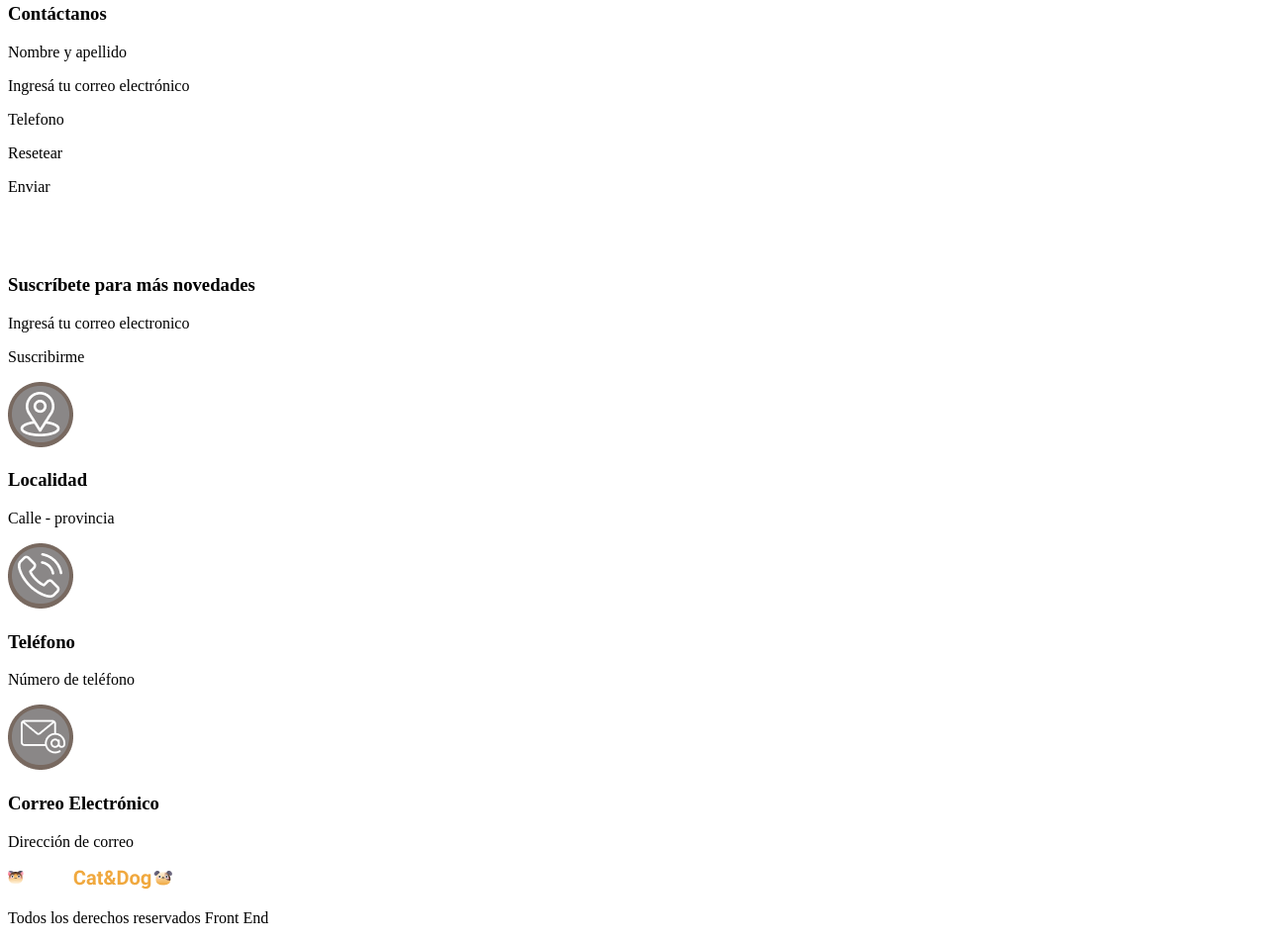
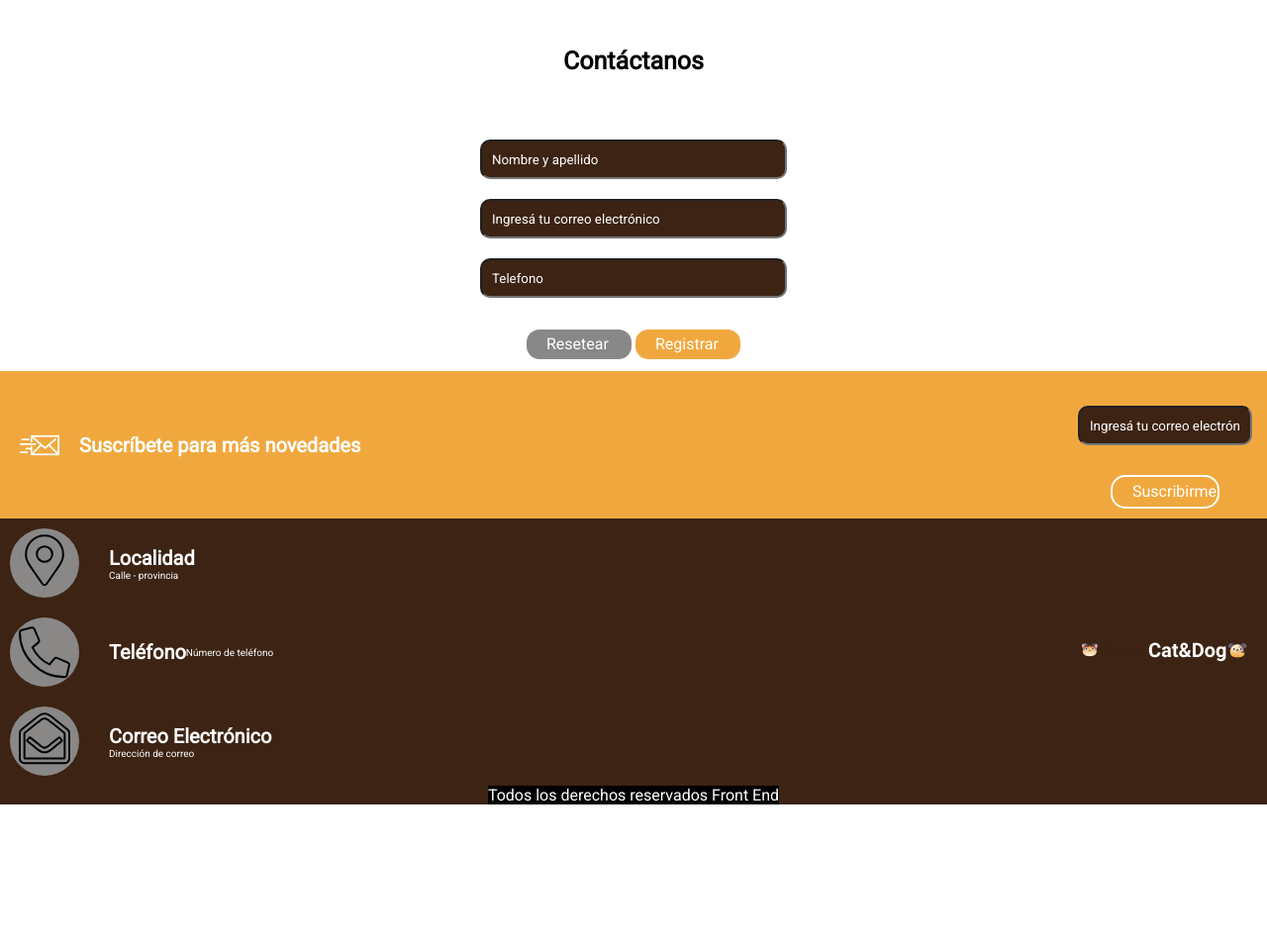
Before and after one commit to LeonardoAbril/FrontEnd_I, a plain HTML site: page ROOT_PetShop/index.html in a window 1280 px wide. Shown: the part 1112-2065 px from the top of the page at 99% size. After the commit the page ends 1925 px from the top, so only its background shows below. Drawn offline with Linux system fonts and the light colour scheme.

Commit message:
Version Pseudo Petshop

```diff
--- a/ROOT_PetShop/css/styles.css
+++ b/ROOT_PetShop/css/styles.css
@@ -1,30 +1,68 @@
-.ofertas{
+*{
+    margin: 0;
+    padding:0;
+    box-sizing: border-box;
+    font-family: 'Roboto', sans-serif;
+}
+
+header{
     background-color: #222222;
     color: white;
     justify-content: space-between;
-
+    display: flex;
+    flex-direction: column;
 }
 
-header .ofertas > nav{
-    display: inline-block;
+.ofertas > nav{
+    display: flex;
+    justify-content: space-between;
+    padding: 5px;
 }
 
-header .ofertas > nav > ul > li{
+.ofertas > nav > ul > li{
     display: inline-block;
+    padding-right: 20px;
 }
 
-header .catDog{
+.catDog{
     background-color: #F0A83E;
     color: white;
-
+    display: flex;
+    justify-content: space-between;
+    padding: 10px;
 }
 
-header .catDog > nav{
-    display: inline-block;
+.catDog > nav{
+    display: flex;
+    justify-content: space-between;
+    padding: 5px;
 }
 
-header .catDog > nav > ul > li{
+.catDog > nav > ul > li{
     display: inline-block;
+    padding-left: 10px;
+}
+
+nav ul li a::before{
+    content: "\f1b0";
+    font-family: "Font Awesome 5 Free";
+    font-weight: 900;
+    -webkit-text-stroke: 1px white;
+    color: transparent;
+    width: 10px;
+    height: 10px;
+    display: inline-block;
+    border-radius: 50%;
+    padding-right: 15px;
+}
+
+a:hover{
+    -webkit-text-stroke: 1px green;
+    color: transparent;
+}
+
+main{
+    background-color: white;
 }
 
 .banner{
@@ -32,32 +70,263 @@ header .catDog > nav > ul > li{
     background-repeat: no-repeat;
     height: 409px;
     display: flex;
-    align-items:flex-start;
-    justify-content: center;
+    align-items:center;
+    justify-content:flex-end;
+    padding-right: 20px;
 }
 
 .banner>div{
+    display: flex;
+    flex-direction: column;
+    align-items: center;
     justify-content: space-between;
+    height: 160px;
+}
+
+h2{
+    background-color: white;
+    font-family: 'Roboto', sans-serif;
+    font-size: 30px;
+    padding: 10px;
+}
+
+h5{
+    font-family: 'Roboto', sans-serif;
+    font-size: 16px;
+    color: black;
+}
+
+.banner>div>p{
+    background-color: #F0A83E;
+    padding:20px;
+    color: white;
 }
 
 .productosDestacados{
     display: flex;
     flex-direction: column;
     align-items: center;
+    padding: 30px;
 }
 
-.productosDestacados > img{
-    color: #F0A83E;
+.productosDestacados>i{
     font-size: 50px;
+    padding-top: 15px;
+    padding-bottom: 10px;
+    -webkit-text-stroke: 2px #F0A83E;
+    color: transparent;
 }
 
-.productosDestacados nav>ul>{
-    flex-direction: column;
+.productosDestacados>nav{
+    padding: 20px;
 }
 
-.tarjetasDeProductos > div{
+
+.productosDestacados nav>ul>li{
     display: inline-block;
     padding: 10px;
+}
+
+.tarjetasDeProductos{
+    display: flex;
+    height: 400px;
+    justify-content: space-evenly;
+    padding: 20px;
+}
+
+.tarjetasDeProductos>div{
+    display: flex;
+    flex-direction: column;
+    justify-content: space-between;
     align-items: center;
+}
+
+.form{
+    display: flex;
+    justify-content: center;
+}
+
+.formulario{
+    background-color: white;
+    display: flex;
+    flex-direction: column;
+    width: 340px;
+}
+
+h4{
+    font-size: 25px;
+    font-family: 'Roboto';
+    padding: 30px;
+    align-self: center;
+}
+
+form {
+    display: flex;
+    flex-direction: column;
+    padding: 15px 15px 10px;
+    font-size: 20px;
+}
+
+input {
+    background-color: #3C2313;
+    color: white;
+    border-radius: 10px;
+    outline: none;
+    height: 40px;
+    padding: 10px;
+}
+
+.botones{
+    display: flex;
+    justify-content: center;
+}
+
+button{
+    outline: none;
+    display: flex;
+    flex-direction: column;
 
 }
+
+button[type="reset"] {
+    background-color: #888888;
+    height: 34px;
+    Width: 110px;
+    padding-top: 5px;
+    padding-left: 20px;
+    border: 2px solid #fff;
+    margin-top: 30px;
+    border-radius: 15px;
+    align-self: center;
+    color: white;
+    font-size: 16px;
+
+}
+
+button[type="submit"]{
+    background-color: #F0A83E;
+    height: 34px;
+    Width: 110px;
+    padding-top: 5px;
+    padding-left: 20px;
+    border: 2px solid #fff;
+    margin-top: 30px;
+    border-radius: 15px;
+    align-self: center;
+    color: white;
+    font-size: 16px;
+}
+
+form label{
+    padding: 10px;
+}
+
+.Suscribcion{
+    background-color: #F0A83E;
+    display: flex;
+    justify-content:space-between;
+    align-items: center;
+}
+
+.parte1{
+    display: inline-flex;
+    align-items:center;
+    justify-content: space-between;
+    padding-left: 20px;
+}
+
+.parte1>h3{
+    padding-left: 20px;
+}
+
+.parte2{
+    display: inline-flex;
+}
+
+footer{
+    display: flex;
+    flex-direction: column;
+    justify-content: space-between;
+    background-color: #3C2313;
+    color:white;
+}
+
+.Localidad{
+    display: inline-flex;
+    justify-content:start;
+    align-items: center;
+}
+
+.marker{
+    background-color: #8A8787;
+    text-align: center;
+    -webkit-text-stroke: 2px black;
+    color: transparent;
+    border-radius: 50%;
+    width: 70px;
+    height: 70px;
+    font-size: 50px;
+    padding-top: 5px;
+    margin: 10px;
+}
+
+.tele{
+    display: flex;
+    justify-content: space-between;
+}
+
+.fa-phone-alt{
+    background-color: #8A8787;
+    text-align: center;
+    -webkit-text-stroke: 2px black;
+    color: transparent;
+    border-radius: 50%;
+    width: 70px;
+    height: 70px;
+    font-size: 50px;
+    padding-top: 10px;
+    margin: 10px;
+}
+
+.telefono{
+    display: inline-flex;
+    justify-content:space-between;
+    align-items: center;
+    font-size: 10px;
+}
+
+
+.tex{
+    padding: 20px;
+    font-size: 10px;
+}
+
+h3{
+    font-size: 20px;
+    color:white;
+
+}
+
+.telefono>h3{
+    font-size: 20px;
+    color:white;
+    padding-left: 20px;
+}
+
+.imgPerritos{
+    align-self: center;
+    padding-right: 20px;
+}
+
+footer>p{
+    display:flex;
+    background-color: black;
+    color: white;
+    align-self: center;
+}
+
+nav ul li a:visited {
+    background-color: rgb(234, 0, 255);
+    border-color: rgb(161, 17, 89);
+    color: blueviolet;
+}
--- a/ROOT_PetShop/index.html
+++ b/ROOT_PetShop/index.html
@@ -6,6 +6,9 @@
     <title>FromCat&Dog</title>
     <meta name="description" content="Roughly 155 characters">
     <link rel="stylesheet" href="https://cdnjs.cloudflare.com/ajax/libs/font-awesome/5.15.3/css/all.min.css">
+    <link rel="preconnect" href="https://fonts.googleapis.com">
+    <link rel="preconnect" href="https://fonts.gstatic.com" crossorigin>
+    <link href="https://fonts.googleapis.com/css2?family=Roboto&display=swap" rel="stylesheet">
     <link rel="stylesheet" href="css/styles.css">
 </head>
 <body>
@@ -20,13 +23,13 @@
             </nav>
         </section>
         <section class = "catDog">
-            <img src="img/LogoHeader.png", alt="logo FrontCat&Dog">
+            <img wigth="166", height ="23" src="img/LogoHeader.png", alt="logo FrontCat&Dog">
             <nav>
                 <ul type="none">
-                    <li><i class="fas fa-paw"></i><a href="#"></a>Pets</li>
-                    <li><i class="fas fa-paw"></i><a href="#"></a>Categorías</li>
-                    <li><i class="fas fa-paw"></i><a href="#"></a>Nosotros</li>
-                    <li><i class="fas fa-paw"></i><a href="#"></a>Contactanos</li>
+                    <li><a href="https://pettito.com/buscador/raza/todas/ciudad-bogota-colombia/1/disponibilidad/todas"></a>Pets</li>
+                    <li><a href="#"></a>Categorías</li>
+                    <li><a href="#"></a>Nosotros</li>
+                    <li><a href="#"></a>Contactanos</li>
                 </ul>
             </nav>
         </section>
@@ -67,37 +70,66 @@
                 <p>$650</p>
             </div>
             </section>
-        <section class ='Formulario contactanos'>
-            <h3>Contáctanos</h3>
-            <p>Nombre y apellido</p>
-            <p>Ingresá tu correo electrónico</p>
-            <p>Telefono</p>
-            <p>Resetear</p>
-            <p>Enviar</p>
+        <section class="form">
+            <div class = "formulario">
+                <h4>Contáctanos</h4>
+                <form action='/registro' method="POST">
+                    <label for='nombre'></label>
+                    <input type = "text" name="nombre" id='nombre' value = 'Nombre y apellido' >
+                    <label for='email'></label>
+                    <input type = "email" name="email" id='email' value = 'Ingresá tu correo electrónico'>
+                    <label for="telefono"></label>
+                    <input type="tel" name="edad" id="telefono" value = "Telefono">
+                    <div class ="botones">
+                        <button type="reset" value="Resetear">Resetear</button>
+                        <button type="submit" value="Registrar">Registrar</button>
+                    </div>
+                </form>
+            </div>
         </section>
         <section class ="Suscribcion">
-            <img src="img/enviar-correo 1.png", alt ="imagen de un email en movimiento"><h3>Suscríbete para más novedades</h3>
-            <p>Ingresá tu correo electronico</p>
-            <p>Suscribirme</p>
+            <div class = 'parte1'>
+                <img src="img/enviar-correo 1.png", alt ="imagen de un email en movimiento">
+                <h3>Suscríbete para más novedades</h3>
+            </div>
+            <div class = "parte2">
+                <form action='/registro' method="POST">
+                    <label for='email'></label>
+                    <input type = "email" name="email" id='email' value = 'Ingresá tu correo electrónico'>
+                    <div class ="boton"></div>
+                        <button type="submit" value="Suscribirme">Suscribirme</button>
+                </form>
+            </div>
         </section>
         <footer>
             <section class ="Localidad">
-                <img wigth="66", height ="66" src="img/IconoLocalidad.png", alt="Icono localidad">
+                <div class = "marker">
+                    <i class="fas fa-map-marker-alt"></i>
+                </div>
+                <div class = "tex">
                     <h3>Localidad</h3>
                     <p>Calle - provincia</p>
+                </div>
             </section>
-            <section class ="Teléfono">
-                <img wigth="66", height ="66" src="img/IconoTel.png", alt="Icono Teléfono">
+            <section class="tele">
+                <div class ="telefono">
+                    <i class="fas fa-phone-alt"></i>
                     <h3>Teléfono</h3>
                     <p>Número de teléfono</p>
+                </div>
+                <div class ="imgPerritos">
+                    <img wigth="166", height ="23" src="img/LogoHeader.png", alt="logo FrontCat&Dog">
+                </div>
+                </div>
             </section>
-            <section class ="Correo Electrónico">
-                <img wigth="66", height ="66" src="img/IconoCorreo.png", alt="Icono Correo">
+            <section class ="Localidad">
+                <div class = "marker">
+                    <i class="far fa-envelope-open"></i>
+                </div>
+                <div class = "tex">
                     <h3>Correo Electrónico</h3>
                     <p>Dirección de correo</p>
-            </section>
-            <section class ="Logo from cat to dog">
-                <img wigth="166", height ="23" src="img/LogoFooter.png", alt="Icono From Cat to Dog">
+                </div>
             </section>
             <p>Todos los derechos reservados Front End</p>
         </footer>
--- a/ROOT_cvTarjetas/css/style.css
+++ b/ROOT_cvTarjetas/css/style.css
@@ -33,17 +33,17 @@ header h1{
     background-color: black;
     height: 40px;
     display: flex;
-    flex-direction: column;
-    justify-content: space-evenly;
+    justify-content: flex-end;
 
 }
 
 .navegador nav ul{
     display: flex;
+    padding: 10px;
 }
 
 .navegador nav ul li a{
-    padding: 20px;
+    padding: 30px;
     color: white;
     text-decoration: none;
 }
```
Lines whose indentation alone changed are shown as unchanged.
